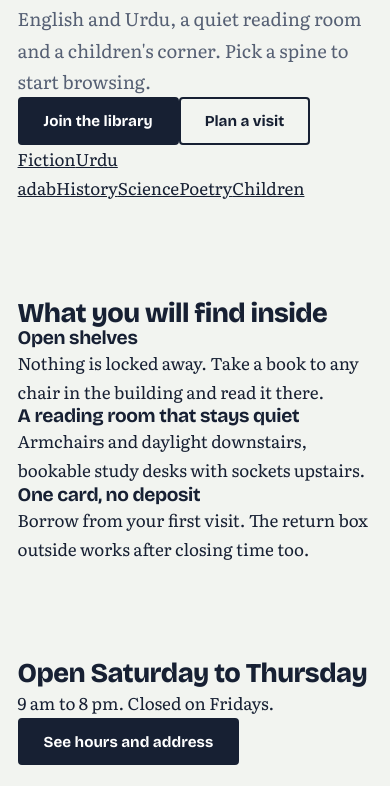
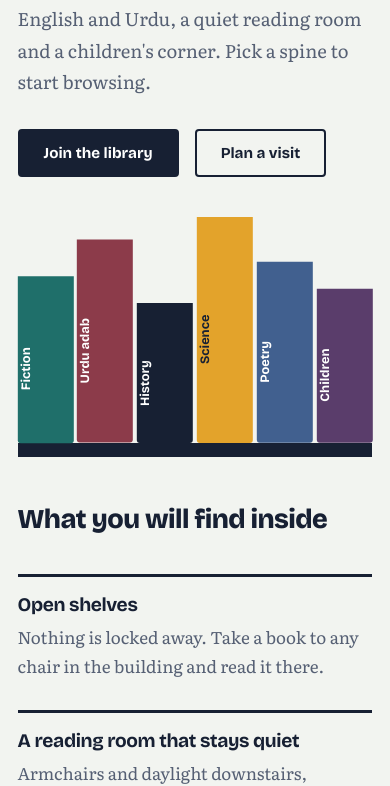
Before and after one commit to hammad-m19/readers-haven-library, a website: page src/index.html in a window 390 px wide. Shown: the part 325-1111 px from the top of the page. Drawn offline with nearby package versions, Linux system fonts and the light colour scheme.

Commit message:
Add home page styles, shelf animation and responsive layout

```diff
--- a/styles/style.css
+++ b/styles/style.css
@@ -340,15 +340,152 @@ section {
     }
 }
 
-/* ===== 3. PAGE: HOME (index.html),
+/* ===== 3. PAGE: HOME (index.html), ===== */
 
-/* ===== 4. PAGE: COLLECTIONS (collections.html),
+.home-hero {
+    padding-bottom: 0
+}
 
-/* ===== 5. PAGE: MEMBERSHIP (membership.html),
+.home-cta {
+    display: flex;
+    gap: 1rem;
+    flex-wrap: wrap;
+    margin-top: 2rem
+}
 
-/* ===== 6. PAGE: SERVICES (services.html),
+.home-shelf {
+    display: flex;
+    align-items: flex-end;
+    gap: 6px;
+    height: clamp(240px, 36vw, 360px);
+    margin-top: clamp(2.5rem, 6vw, 4rem);
+    border-bottom: 14px solid var(--ink)
+}
 
-/* ===== 7. PAGE: CONTACT (contact.html),
+.home-shelf a {
+    flex: 1;
+    max-width: 160px;
+    display: flex;
+    justify-content: center;
+    padding-bottom: 1.2rem;
+    color: #fff;
+    font: 700 clamp(.8rem, 1.6vw, 1.15rem) var(--head);
+    writing-mode: vertical-rl;
+    rotate: 180deg;
+    text-decoration: none;
+    border-radius: 3px 3px 0 0;
+    animation: shelf 1s var(--ease) backwards;
+    animation-delay: calc(.35s + var(--n)*.09s);
+    transition: translate .45s var(--ease)
+}
+
+.home-shelf a:hover,
+.home-shelf a:focus-visible {
+    translate: 0 -12px
+}
+
+.home-shelf a:nth-child(1) {
+    --n: 0;
+    height: 74%;
+    background: var(--teal)
+}
+
+.home-shelf a:nth-child(2) {
+    --n: 1;
+    height: 90%;
+    background: var(--rose)
+}
+
+.home-shelf a:nth-child(3) {
+    --n: 2;
+    height: 62%;
+    background: var(--ink)
+}
+
+.home-shelf a:nth-child(4) {
+    --n: 3;
+    height: 100%;
+    background: var(--saffron);
+    color: var(--ink)
+}
+
+.home-shelf a:nth-child(5) {
+    --n: 4;
+    height: 80%;
+    background: var(--blue)
+}
+
+.home-shelf a:nth-child(6) {
+    --n: 5;
+    height: 68%;
+    background: var(--plum)
+}
+
+.home-about {
+    display: grid;
+    grid-template-columns: repeat(3, 1fr);
+    gap: 2.5rem;
+    margin-top: 2.5rem
+}
+
+.home-about div {
+    border-top: 3px solid var(--ink);
+    padding-top: 1.1rem
+}
+
+.home-about p {
+    color: var(--muted);
+    margin-top: .5rem
+}
+
+.home-visit {
+    background: var(--ink);
+    color: #fff
+}
+
+.home-visit .wrap {
+    display: flex;
+    justify-content: space-between;
+    align-items: center;
+    gap: 2rem;
+    flex-wrap: wrap
+}
+
+.home-visit p {
+    color: #c9d0dc;
+    margin-top: .5rem
+}
+
+.home-visit .btn {
+    background: var(--saffron);
+    border-color: var(--saffron);
+    color: var(--ink)
+}
+
+.home-visit .btn:hover {
+    background: #fff;
+    border-color: #fff
+}
+
+@media(max-width:860px) {
+    .home-about {
+        grid-template-columns: 1fr;
+        gap: 1.8rem
+    }
+
+    .home-shelf {
+        gap: 4px
+    }
+}
+
+
+/* ===== 4. PAGE: COLLECTIONS (collections.html), ===== */
+
+/* ===== 5. PAGE: MEMBERSHIP (membership.html), ===== */
+
+/* ===== 6. PAGE: SERVICES (services.html),===== */
+
+/* ===== 7. PAGE: CONTACT (contact.html), ===== */
 
 
 /* ===== 8. REDUCED MOTION  ===== */
```
